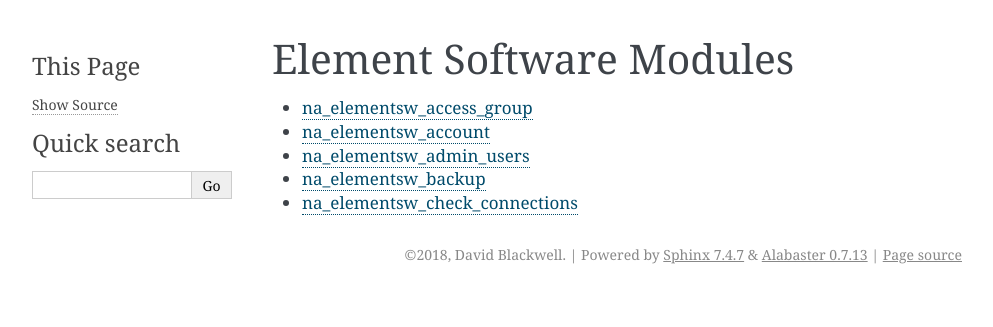
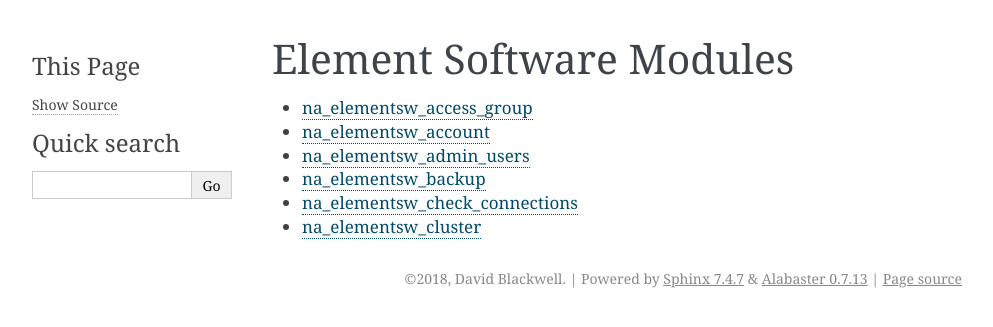
Before and after one commit to schmots1/netapp_ansible, a Sphinx documentation site: the page built from docs/element.rst, in a window 1280 px wide. Shown: the top 327 px of the page, without its empty margins (148-1141 px from the left). Built offline with Sphinx 7.4.7, drawn with Linux system fonts in a browser that asks for light colours; pages that are not in the unit, such as notebooks, are missing from menus.

Commit message:
Adding element cluster

```diff
--- a/docs/element.rst
+++ b/docs/element.rst
@@ -7,3 +7,4 @@ Element Software Modules
 * :doc:`na_elementsw_admin_users <element/na_elementsw_admin_users>`
 * :doc:`na_elementsw_backup <element/na_elementsw_backup>`
 * :doc:`na_elementsw_check_connections <element/na_elementsw_check_connections>`
+* :doc:`na_elementsw_cluster <element/na_elementsw_cluster>`
```
